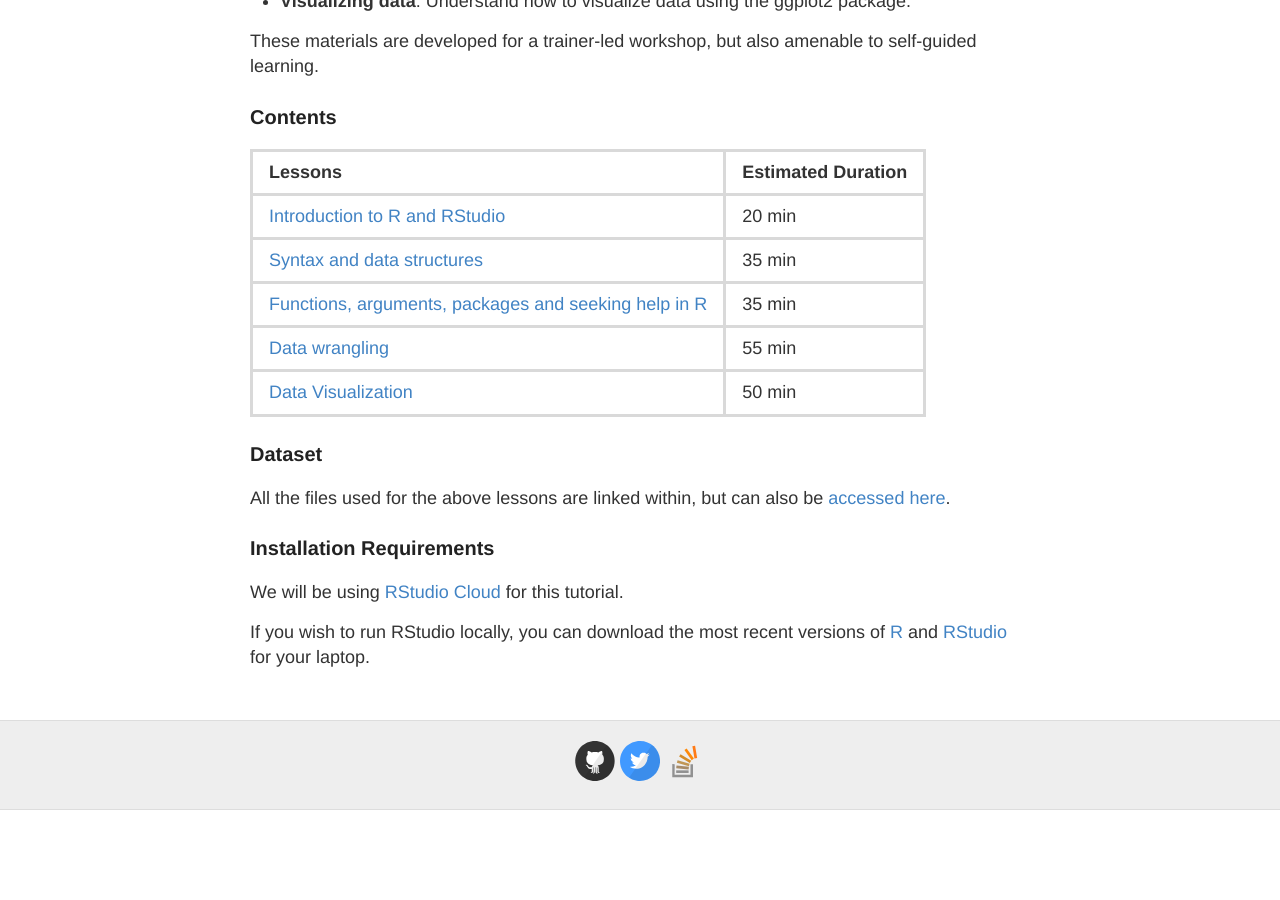
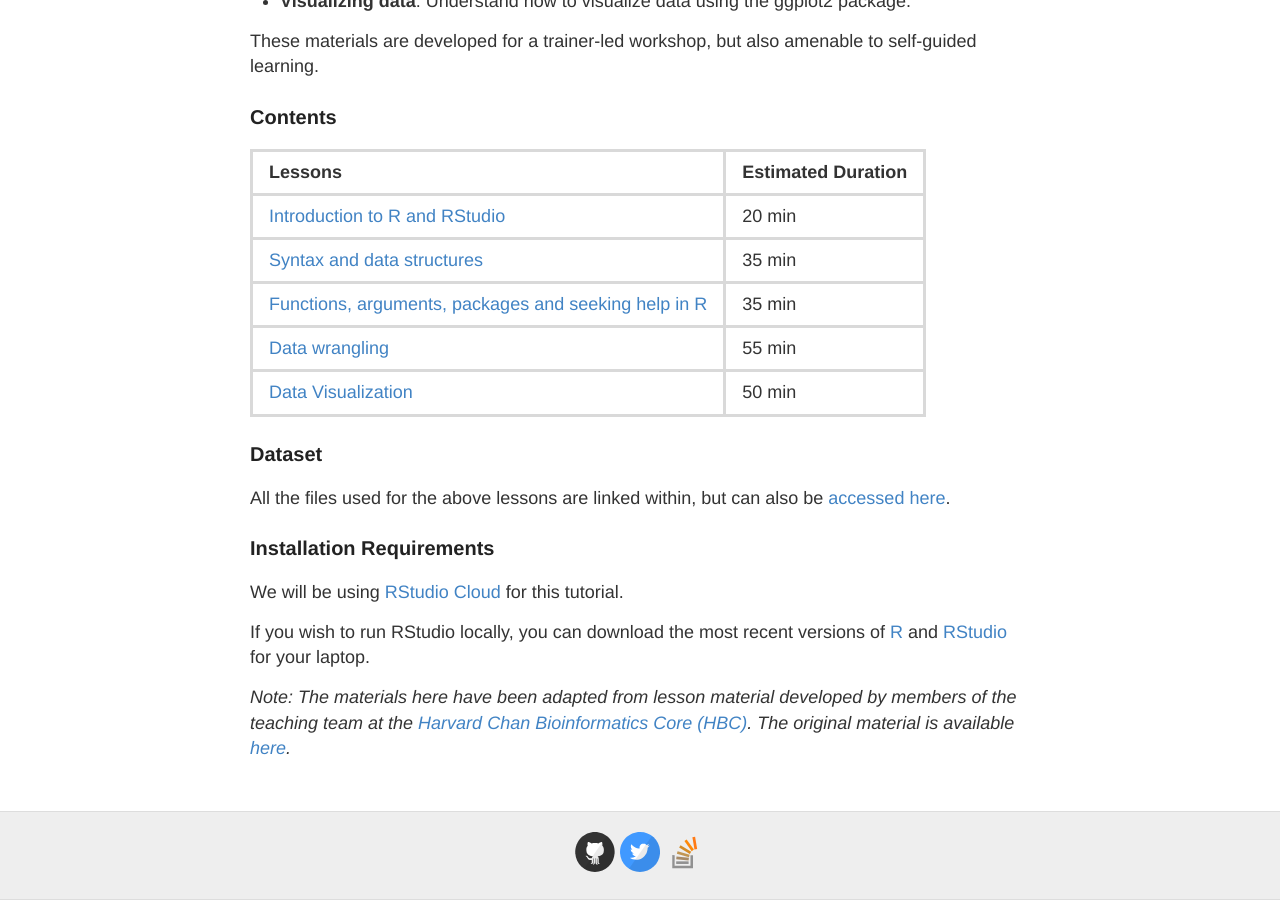
Before and after one commit to andrewguy/Training, a Jekyll site: the page built from workshops/Intro_to_R/index.md, in a window 1280 px wide and 900 px high, scrolled down 925 px. Built offline with Jekyll 4.4.1, drawn with Linux system fonts in a browser that asks for light colours; our own code applies the rules of GitHub Pages for plain Markdown files; before the commit the page ends 1735 px from its top, so only the background shows below that.

Commit message:
Add attribution

```diff
--- a/workshops/Intro_to_R/index.md
+++ b/workshops/Intro_to_R/index.md
@@ -39,3 +39,5 @@ All the files used for the above lessons are linked within, but can also be [acc
 We will be using [RStudio Cloud](https://rstudio.cloud) for this tutorial.
 
 If you wish to run RStudio locally, you can download the most recent versions of [R](http://lib.stat.cmu.edu/R/CRAN/) and [RStudio](https://www.rstudio.com/products/rstudio/download/#download) for your laptop.
+
+*Note: The materials here have been adapted from lesson material developed by members of the teaching team at the [Harvard Chan Bioinformatics Core (HBC)](http://bioinformatics.sph.harvard.edu/). The original material is available [here](https://github.com/hbctraining/Training-modules).*
```
